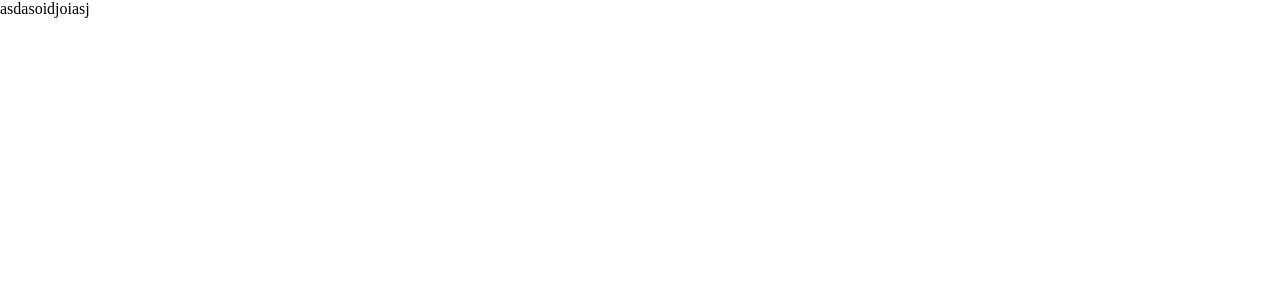
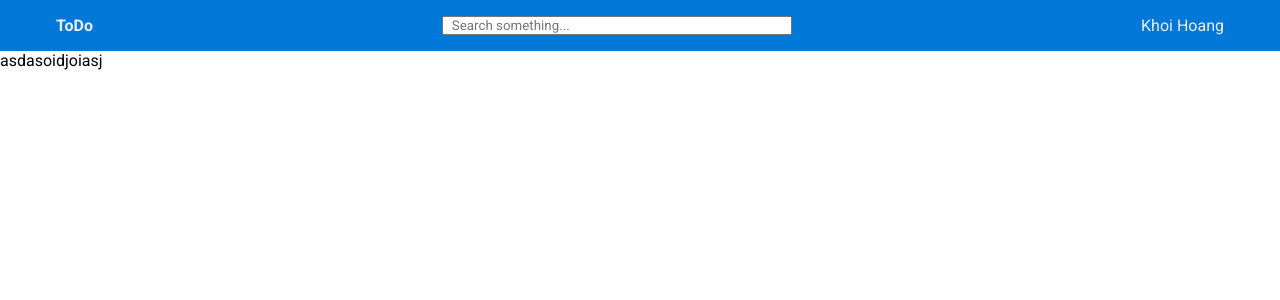
Before and after one commit to KoichaDev/CS-1000-TODO, a React (Create React App) app: page / in a window 1280 px wide. Shown: the top 300 px of the page. Built offline with nearby package versions, Linux system fonts and the light colour scheme.

Commit message:
Add: 💄/✨ Simple GUI for NavBar

```diff
--- a/public/index.html
+++ b/public/index.html
@@ -6,6 +6,13 @@
     <meta name="theme-color" content="#000000" />
     <meta name="description" content="Todo App" />
 
+    <link rel="preconnect" href="https://fonts.googleapis.com" />
+    <link rel="preconnect" href="https://fonts.gstatic.com" crossorigin />
+    <link
+      href="https://fonts.googleapis.com/css2?family=Roboto:ital,wght@0,100;0,300;0,400;0,500;0,700;0,900;1,100;1,300;1,400;1,500;1,700;1,900&display=swap"
+      rel="stylesheet"
+    />
+
     <title>Todoo</title>
   </head>
   <body>
--- a/src/App.tsx
+++ b/src/App.tsx
@@ -1,8 +1,7 @@
 import { useState, useContext } from 'react';
 import Todos from './components/Todos/Todos';
-import Header from './components/UI/Header';
 import GlobalContext from './store/global-context';
-import Input from './components/UI/Input';
+import NavBar from './components/UI/NavBar';
 
 const App = () => {
   const [style, setStyle] = useState<object>({});
@@ -15,6 +14,7 @@ const App = () => {
 
   return (
     <>
+      <NavBar />
       <Todos />
     </>
   );
--- /dev/null
+++ b/src/components/UI/NavBar.module.scss
@@ -0,0 +1,23 @@
+.navbar {
+  display: flex;
+  justify-content: space-between;
+  align-items: center;
+  padding: 1em 3.5em;
+
+  .navbar__brand {
+    font-size: 1rem;
+    font-weight: bold;
+    text-decoration: none;
+  }
+
+  label {
+    display: none;
+  }
+
+  .navbar__input {
+    display: block;
+    padding-left: 8px;
+    width: 30%;
+    max-width: 100%;
+  }
+}
--- a/src/components/UI/NavBar.tsx
+++ b/src/components/UI/NavBar.tsx
@@ -1,13 +1,48 @@
-import React from 'react';
+import { useState, useEffect, useContext } from 'react';
 import Header from '../UI/Header';
 import Input from '../UI/Input';
+import LightTheme from './../../store/global-context';
+import classes from './NavBar.module.scss';
 
 const NavBar: React.FC = () => {
+  const [lightTheme, setLightTheme] = useState<object>();
+
+  const lightThemeCtx = useContext(LightTheme);
+
+  const {
+    primary: lightBackgroundPrimary,
+    secondary: lightBackgroundSecondary,
+    tertiary: lightBackgroundTertiary,
+    quaternary: lightBackgroundQuaternary,
+  } = lightThemeCtx.themes.light.color.primary;
+
+  const {
+    primary: lightColorPrimary,
+    secondary: lightColorSecondary,
+    tertiary: lightColorTertiary,
+    quaternary: lightColorQuaternary,
+  } = lightThemeCtx.themes.light.color.secondary;
+
+  const style = {
+    background: lightBackgroundSecondary,
+    color: lightColorPrimary,
+  };
+
   return (
     <Header>
-      <nav>
-        <a href='#'>Todo</a>
-        <Input label={'search-field'} input={{ type: 'text', id: 'search-field', className: '' }} />
+      <nav className={classes.navbar} style={style}>
+        <a href='#' className={classes['navbar__brand']} style={style}>
+          ToDo
+        </a>
+        <Input
+          label={'search-field'}
+          input={{
+            type: 'text',
+            id: 'search-field',
+            className: classes['navbar__input'],
+            placeholder: 'Search something...',
+          }}
+        />
         <p>Khoi Hoang</p>
       </nav>
     </Header>
--- a/src/index.scss
+++ b/src/index.scss
@@ -4,4 +4,5 @@
   margin: 0;
   padding: 0;
   box-sizing: border-box;
+  font-family: 'Roboto';
 }
--- a/src/store/GlobalContextProvider.tsx
+++ b/src/store/GlobalContextProvider.tsx
@@ -6,8 +6,8 @@ import DarkTheme from './Themes/dark-theme';
 const GlobalContextProvider: React.FC = ({ children }) => {
   const globalContext = {
     themes: {
-      lightTheme: LightTheme,
-      darkTheme: DarkTheme,
+      light: LightTheme,
+      dark: DarkTheme,
     },
   };
 
--- /dev/null
+++ b/src/store/Themes/interface-theme.ts
@@ -0,0 +1,16 @@
+export default interface Theme {
+  color: {
+    primary: {
+      primary: string;
+      secondary: string;
+      tertiary: string;
+      quaternary: string;
+    };
+    secondary: {
+      primary: string;
+      secondary: string;
+      tertiary: string;
+      quaternary: string;
+    };
+  };
+}
--- a/src/store/Themes/light-theme.ts
+++ b/src/store/Themes/light-theme.ts
@@ -1,23 +1,6 @@
-import React from 'react';
+import InterfaceTheme from './interface-theme';
 
-interface LightTheme {
-  color: {
-    primary: {
-      primary: string;
-      secondary: string;
-      tertiary: string;
-      quaternary: string;
-    };
-    secondary: {
-      primary: string;
-      secondary: string;
-      tertiary: string;
-      quaternary: string;
-    };
-  };
-}
-
-const LightThemeContext: LightTheme = {
+const LightThemeContext: InterfaceTheme = {
   color: {
     primary: {
       primary: '#005A9E',
--- a/src/store/global-context.ts
+++ b/src/store/global-context.ts
@@ -4,8 +4,8 @@ import DarkTheme from './Themes/dark-theme';
 
 const GlobalContext = React.createContext({
   themes: {
-    lightTheme: LightTheme,
-    darkTheme: DarkTheme,
+    light: LightTheme,
+    dark: DarkTheme,
   },
 });
 
```
